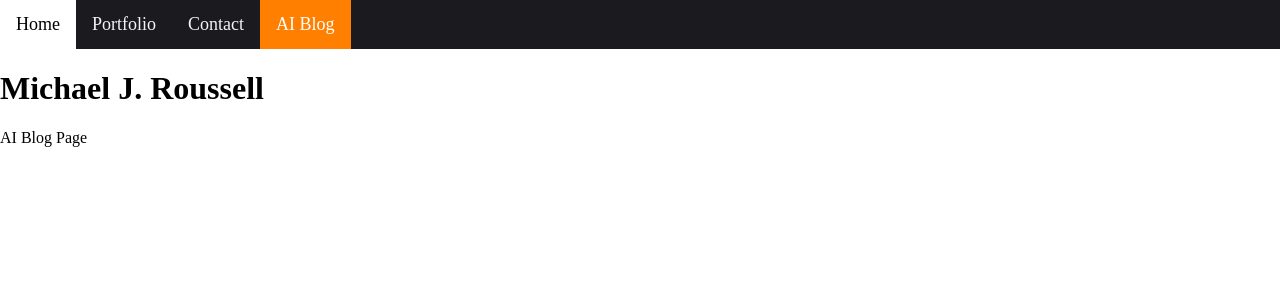
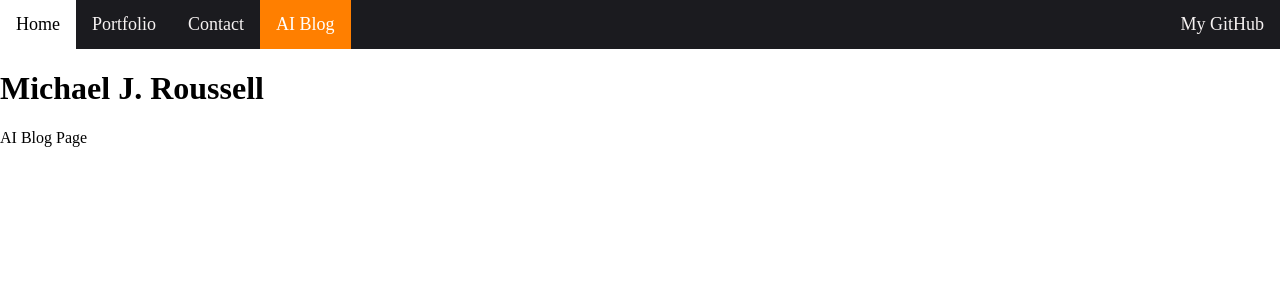
Before and after one commit to Mroussell/mjr_website, a Flask app: page /blog in a window 1280 px wide. Shown: the top 300 px of the page. Run offline with Flask 2, Linux system fonts and the light colour scheme.

Commit message:
Added Github Link to right hand side of nav bar

```diff
--- a/static/styles.css
+++ b/static/styles.css
@@ -23,6 +23,17 @@ body {
   text-decoration: none;
   font-size: 18px;
 }
+
+#github {
+  float: right;
+  display: block;
+  color: #f6f2f2;
+  text-align: center;
+  padding: 14px 16px;
+  text-decoration: none;
+  font-size: 18px;
+}
+
 
 /* Change the color of links on hover */
 .topnav a:hover {
--- a/templates/blog.html
+++ b/templates/blog.html
@@ -13,6 +13,7 @@
 			<a href="{{ url_for('portfolio') }}">Portfolio</a>
 			<a href="{{ url_for('contact') }}">Contact</a>
 		  	<a href="{{ url_for('blog') }}" class="active">AI Blog</a>
+			<a id="github" href="https://github.com/Mroussell">My GitHub</a>
 		  	<a href="javascript:void(0);" class="icon" onclick="myFunction()">
 		    	<i class="fa fa-bars"></i>
 		  	</a>
--- a/templates/contact.html
+++ b/templates/contact.html
@@ -13,6 +13,7 @@
 			<a href="{{ url_for('portfolio') }}">Portfolio</a>
 			<a href="{{ url_for('contact') }}" class="active">Contact</a>
 		  	<a href="{{ url_for('blog') }}">AI Blog</a>
+			<a id="github" href="https://github.com/Mroussell">My GitHub</a>
 		  	<a href="javascript:void(0);" class="icon" onclick="myFunction()">
 		    	<i class="fa fa-bars"></i>
 		  	</a>
--- a/templates/home.html
+++ b/templates/home.html
@@ -12,6 +12,7 @@
 			<a href="{{ url_for('portfolio') }}" >Portfolio</a>
 			<a href="{{ url_for('contact') }}">Contact</a>
 		  	<a href="{{ url_for('blog') }}">AI Blog</a>
+			<a id="github" href="https://github.com/Mroussell">My GitHub</a>
 		  	<a href="javascript:void(0);" class="icon" onclick="myFunction()">
 		    	<i class="gotopage"></i>
 		  	</a>
--- a/templates/portfolio.html
+++ b/templates/portfolio.html
@@ -13,6 +13,7 @@
 			<a href="{{ url_for('portfolio') }}" class="active">Portfolio</a>
 			<a href="{{ url_for('contact') }}">Contact</a>
 		  	<a href="{{ url_for('blog') }}">AI Blog</a>
+			<a id="github" href="https://github.com/Mroussell">My GitHub</a>
 		  	<a href="javascript:void(0);" class="icon" onclick="myFunction()">
 		    	<i class="fa fa-bars"></i>
 		  	</a>
```
